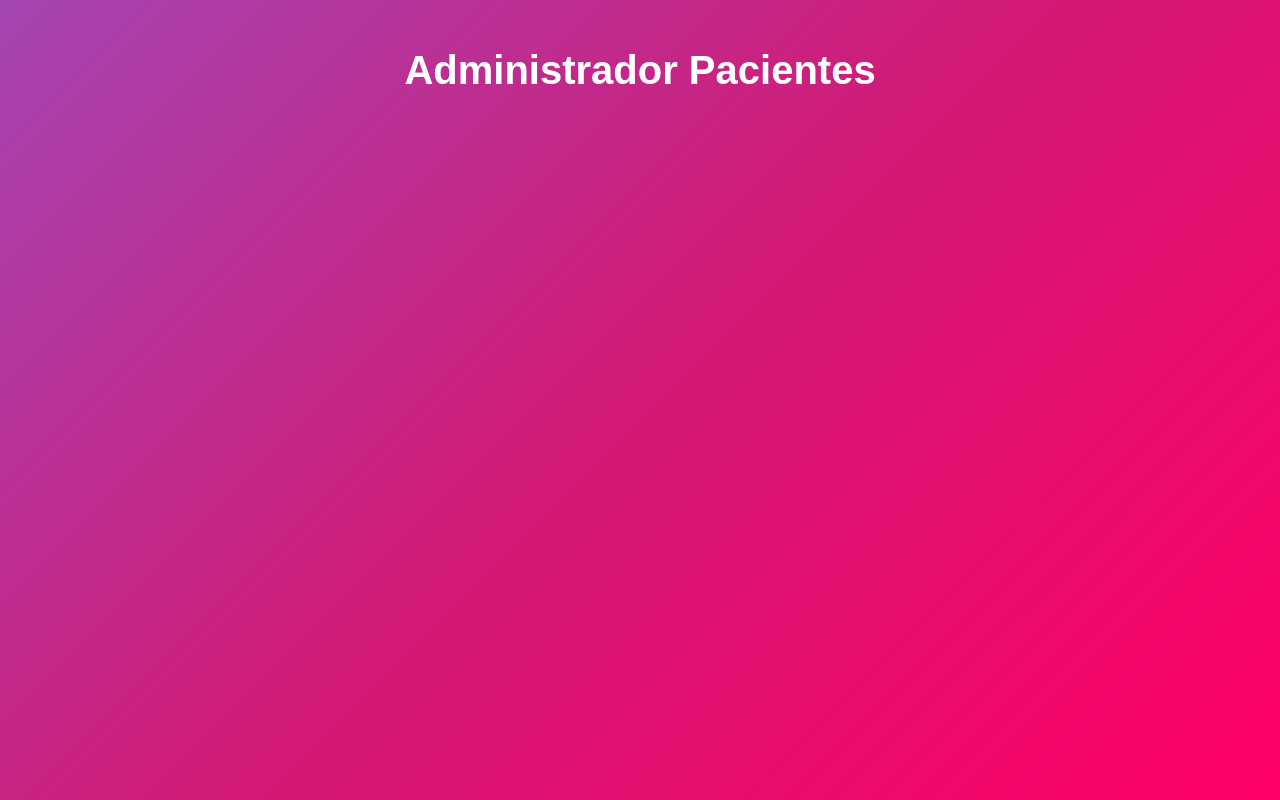
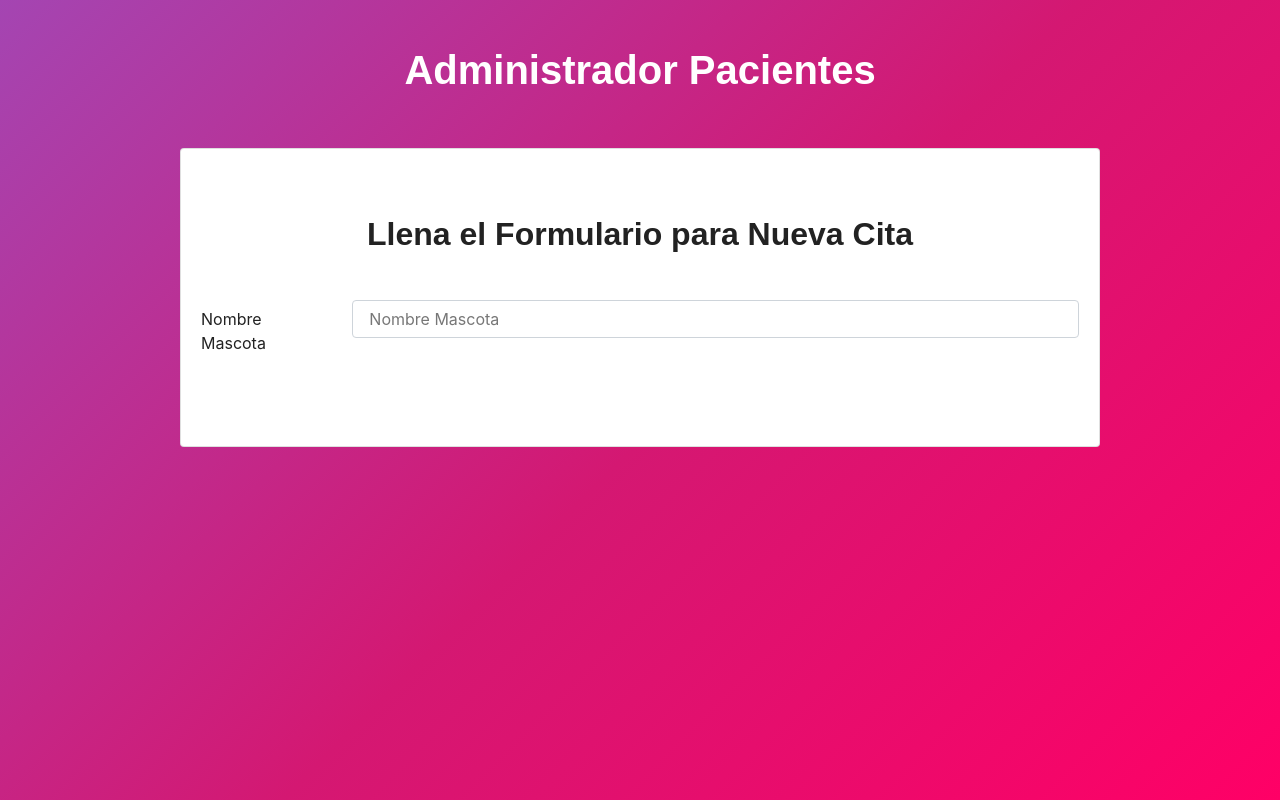
Before and after one commit to crisroddev/react-hooks-redux, a React (Create React App) app in the folder administrador-pacientes/: page / in a window 1280 px wide. Built offline with nearby package versions, Linux system fonts and the light colour scheme; a web font is replaced by a local one.

Commit message:
Nueva cita en app

```diff
--- a/administrador-pacientes/src/App.js
+++ b/administrador-pacientes/src/App.js
@@ -1,6 +1,7 @@
 import React, { Component } from 'react';
 import './bootstrap.min.css'
 import Header from './components/Header';
+import NuevaCita from './components/NuevaCita';
 
 class App extends Component {
   state = {
@@ -13,6 +14,11 @@ class App extends Component {
         <Header
           titulo='Administrador Pacientes'
         />
+        <div className="row">
+          <div className="col-md-10 mx-auto">
+            <NuevaCita/>
+          </div>
+        </div>
       </div>
      );
   }
```
